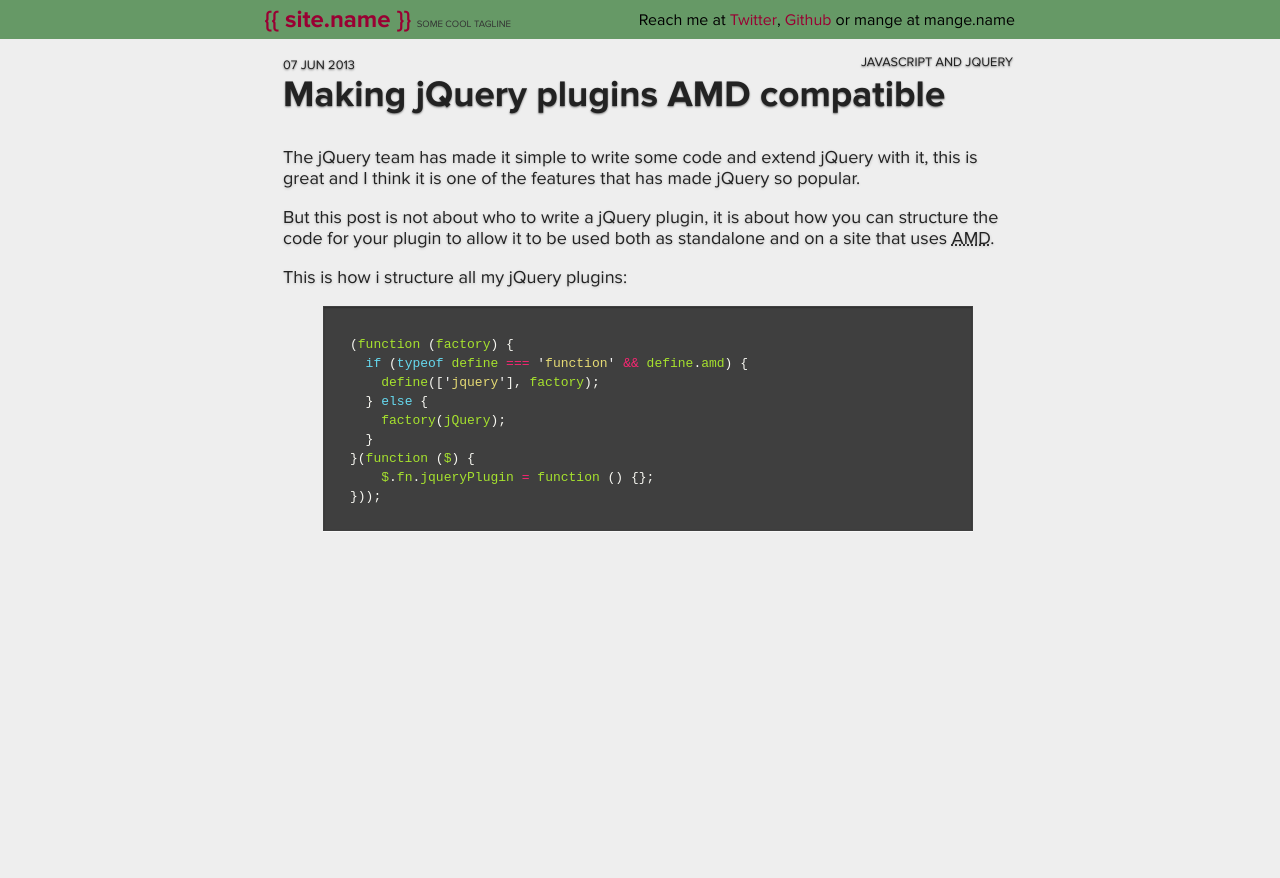
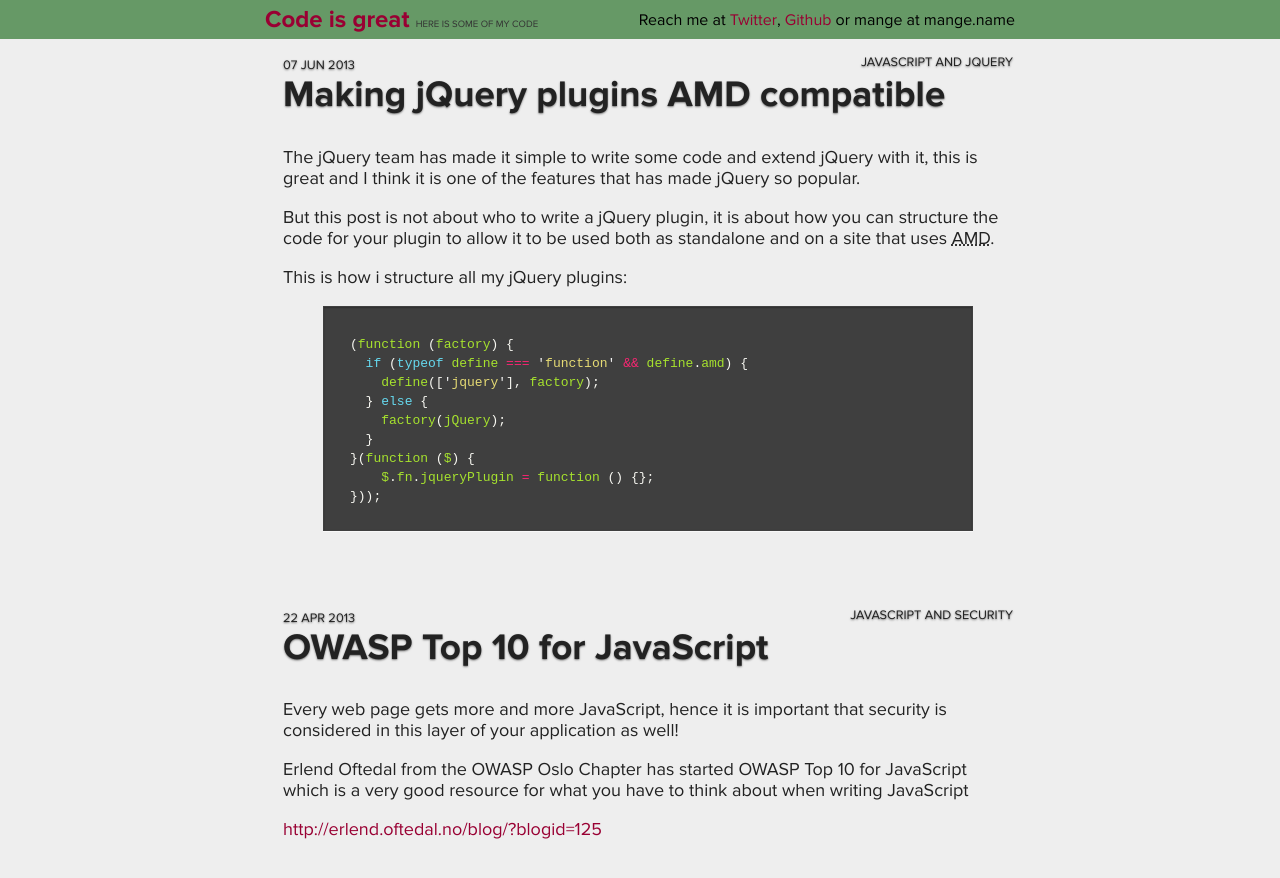
Before and after one commit to snichme/snichme.github.io, a Jekyll site: the page built from index.html, in a window 1280 px wide and 900 px high. Shown: the top 878 px of the window. Built offline with Jekyll 4.4.1, drawn with Linux system fonts in a browser that asks for light colours.

Commit message:
New post: OWASP Top 10 for JavaScript

```diff
--- a/_config.yml
+++ b/_config.yml
@@ -1,4 +1,4 @@
-name: blog.mange.name
+name: Code is great
 safe: true
 permalink: /:title.html
 future: false
--- a/_layouts/default.html
+++ b/_layouts/default.html
@@ -3,7 +3,7 @@
   <head>
     <meta charset="utf-8">
     <meta http-equiv="X-UA-Compatible" content="IE=edge,chrome=1">
-    <title>{{ page.title }} - {{ site.name }}</title>
+    <title>{{ page.title }}</title>
     <meta name="viewport" content="width=device-width">
     <link rel="stylesheet" href="/css/syntax.css">
     <link rel="stylesheet" href="/css/main.css">
@@ -19,8 +19,8 @@
         </nav>
         <h1>
           <a href="/">
-            &#123;&#123; site.name &#125;&#125;
-            <small>Some cool tagline</small>
+              {{ site.name }}
+              <small>Here is some of my code</small>
           </a>
         </h1>
       </div>
--- /dev/null
+++ b/_posts/2013-04-22-OWASP-Top-10-for-JavaScript.md
@@ -0,0 +1,11 @@
+---
+layout: post
+title: "OWASP Top 10 for JavaScript"
+date: "2013-04-22 19:00:00"
+tags:  JavaScript Security
+---
+Every web page gets more and more JavaScript, hence it is important that security is considered in this layer of your application as well!
+
+Erlend Oftedal from the OWASP Oslo Chapter has started OWASP Top 10 for JavaScript which is a very good resource for what you have to think about when writing JavaScript
+
+[http://erlend.oftedal.no/blog/?blogid=125](http://erlend.oftedal.no/blog/?blogid=125)
--- a/index.html
+++ b/index.html
@@ -1,8 +1,35 @@
 ---
-layout: default
-title: Index
+title: Code is great
 ---
 
+<!DOCTYPE html>
+<html>
+<head>
+<meta charset="utf-8">
+<meta http-equiv="X-UA-Compatible" content="IE=edge,chrome=1">
+<title>{{ page.title }}</title>
+<meta name="viewport" content="width=device-width">
+<link rel="stylesheet" href="/css/syntax.css">
+<link rel="stylesheet" href="/css/main.css">
+</head>
+<body>
+<header id="header">
+    <div class="container">
+        <nav>
+            <span>Reach me at</span>
+            <a href="http://twitter.com/snichme">Twitter</a>,
+            <a href="http://github.com/snichme">Github</a> or
+            <span>mange at mange.name</span>
+        </nav>
+        <h1>
+            <a href="/">
+                {{ site.name }}
+                <small>Here is some of my code</small>
+            </a>
+        </h1>
+    </div>
+</header>
+<div class="container">
     <div class="articles">
         {% for post in site.posts %}
         <article>
@@ -13,3 +40,6 @@ title: Index
         </article>
         {% endfor %}
     </div>
+</div>
+</body>
+</html>
```
Also changed, not shown: css/main.css. Lines whose indentation alone changed are shown as unchanged.
